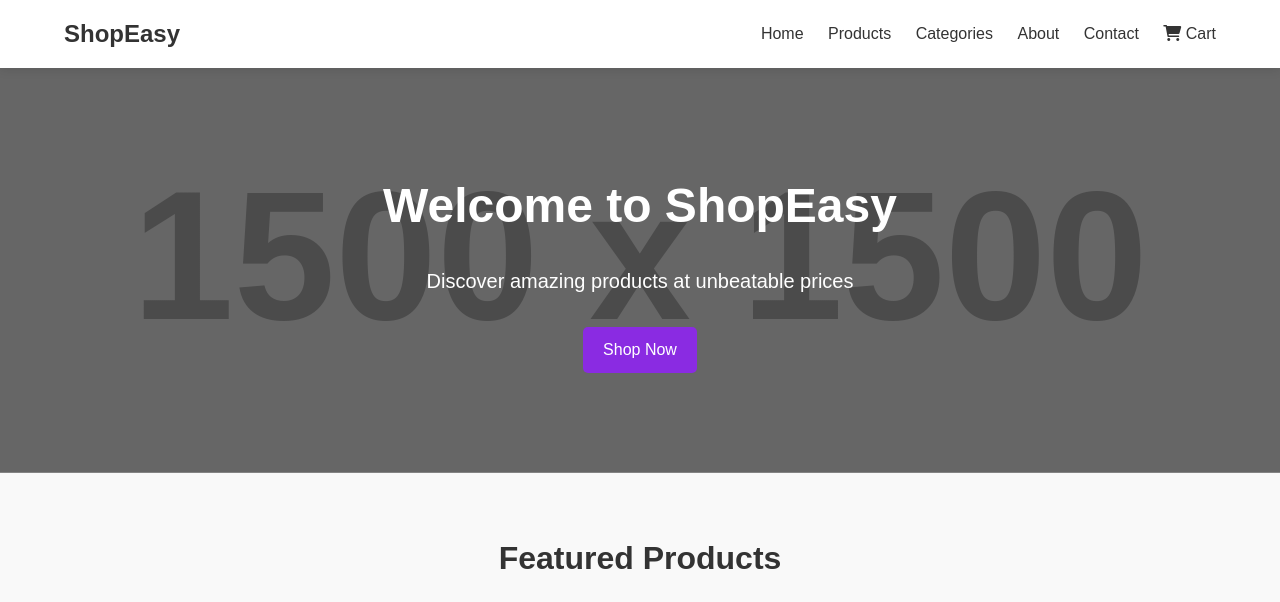
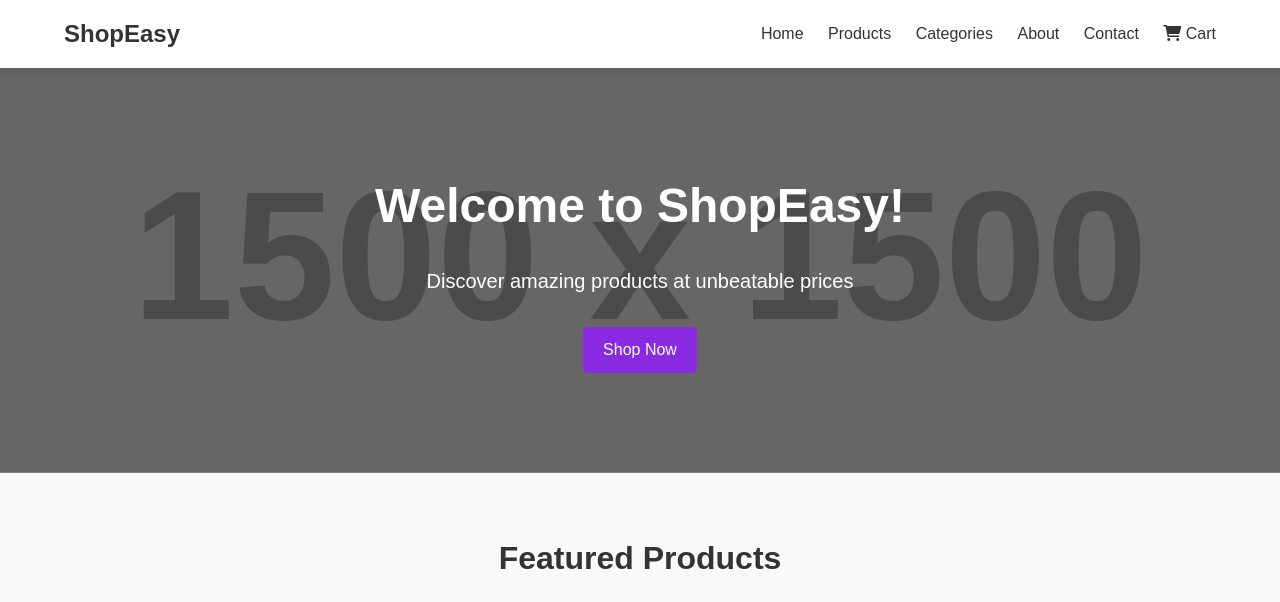
Before and after one commit to TomChau0402/E-Commerce, a plain HTML site: page index.html in a window 1280 px wide. Shown: the top 602 px of the page. Drawn offline with Linux system fonts and the light colour scheme; placeholder pictures from the web are drawn by us.

Commit message:
feat: title

```diff
--- a/index.html
+++ b/index.html
@@ -28,7 +28,7 @@
     <!-- Hero Section -->
     <section class="hero">
         <div class="container">
-            <h1>Welcome to ShopEasy</h1>
+            <h1>Welcome to ShopEasy!</h1>
             <p>Discover amazing products at unbeatable prices</p>
             <a href="#" class="btn">Shop Now</a>
         </div>
```
